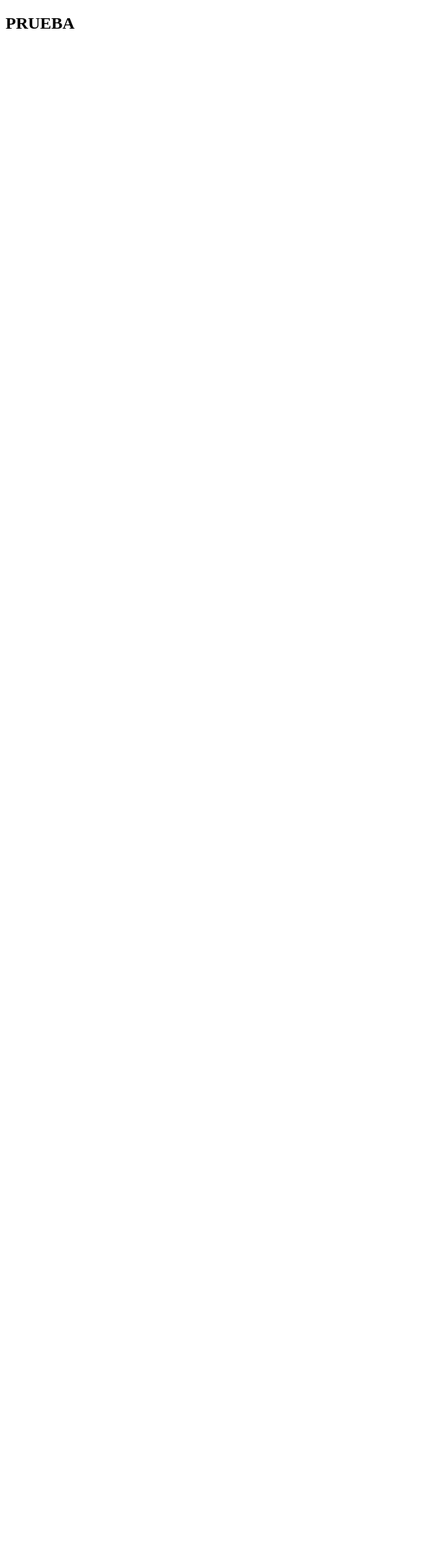
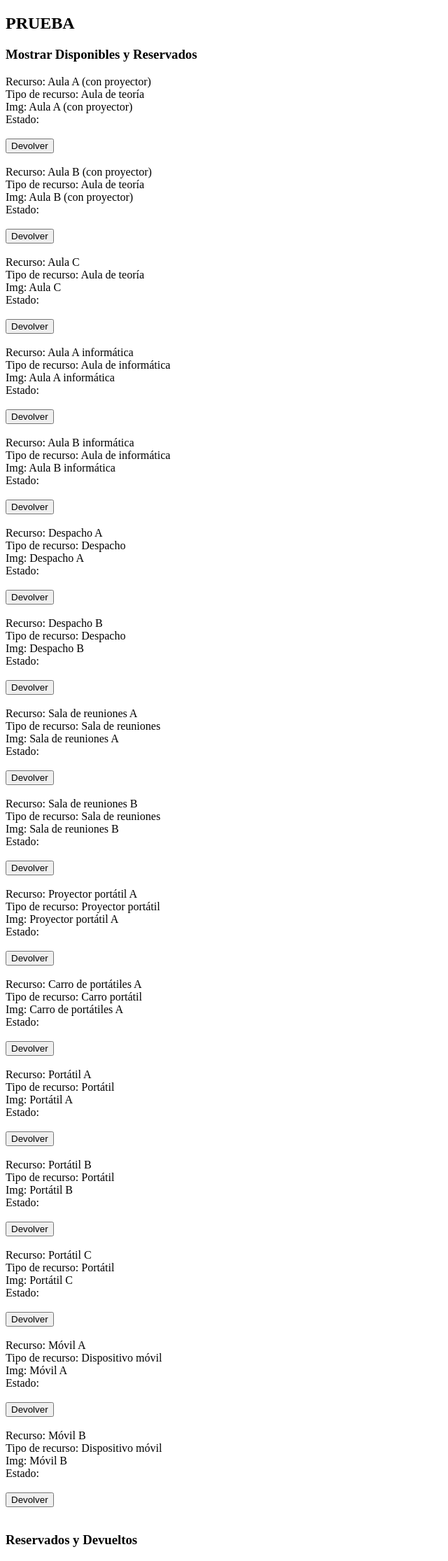
Before and after one commit to Proyecto2DNO/Proyecto2DNO, a PHP site: page / in a window 1280 px wide. Before the commit the part shown is almost empty. Shown: the whole page at 70% size, without its empty margins (0-640 px from the left). Before the commit the page ends 41 px from the top, so only its background shows below. Run offline with PHP 8.4, Linux system fonts and the light colour scheme; data comes from the database, SQL or seed files in the repository; data that the repository does not hold is empty.

Commit message:
Consultas para mostrar todos (Disponibles y Reservados) y otro para los filtros

```diff
--- a/ColegioDNO/index.php
+++ b/ColegioDNO/index.php
@@ -10,7 +10,29 @@
 	$conexion = mysqli_connect("localhost","root","","colegiodno");
 	$acentos=mysqli_query($conexion,"SET NAMES 'utf8'");
 
+	// MOSTRAR DISPONIBLES Y RESERVADOS
+	echo "<h3> Mostrar Disponibles y Reservados</h3>";
+	$query = "SELECT * FROM tbl_recursos";
+	$lanzarquery = mysqli_query($conexion,$query);
+	while($resultado=mysqli_fetch_array($lanzarquery)){
+		if($resultado['recurso_estado']=="Disponible"){
+			echo "Recurso: $resultado[recurso_nombre] </br>";
+			echo "Tipo de recurso: $resultado[recurso_tipo] </br>";
+			echo "Img: $resultado[recurso_nombre] </br>";
+			echo "Estado: $resultado[recurso_estado] </br></br>";
+			echo "<input type='submit' value='Reservar'> </br></br>";
+		} else {
+			echo "Recurso: $resultado[recurso_nombre] </br>";
+			echo "Tipo de recurso: $resultado[recurso_tipo] </br>";
+			echo "Img: $resultado[recurso_nombre] </br>";
+			echo "Estado: $resultado[recurso_estado] </br></br>";
+			echo "<input type='submit' value='Devolver'> </br></br>";
+		}
+	}
+
+
 	// MOSTRAR RESULTADOS
+	echo "<h3>Reservados y Devueltos</h3>";
 	$q = "SELECT tbl_reservasrecursos.reservarecurso_id, tbl_recursos.recurso_nombre, tbl_recursos.recurso_tipo, tbl_recursos.recurso_img, tbl_usuarios.usuario_nombre, tbl_reservasrecursos.reservarecurso_estado, tbl_reservasrecursos.reservarecurso_fechareserva, tbl_reservasrecursos.reservarecurso_fechadevolucion
 	FROM ((`tbl_reservasrecursos`
 	INNER JOIN tbl_recursos ON tbl_reservasrecursos.reservarecurso_recurso = tbl_recursos.recurso_id)
@@ -18,7 +40,7 @@
 	$busqueda = mysqli_query($conexion, $q);
 
 	while ($result=mysqli_fetch_array($busqueda)){
-		if($result['reservarecurso_estado']=="Disponible"){
+		if($result['reservarecurso_estado']=="Reservado"){
 			echo "<form name='reservar' action='index_proc.php' method='GET'>";
 			echo "Id: $result[reservarecurso_id] </br>";
 			echo "Recurso: $result[recurso_nombre] </br>";
@@ -36,7 +58,7 @@
 			echo "</br></br>";
 				// Se guarda en un tipo hidden para guardar el id.
 			echo "<input type='hidden' name='id' value='$result[reservarecurso_id]'>";
-				echo "<input type='submit' name='' value='Reservar'>";
+			echo "<input type='submit' name='' value='Devolver'>";
 			echo "</form>";
 
 			echo "</br></br></br>";
@@ -55,8 +77,8 @@
 				// echo "Fecha devolución: ";
 				// echo date ('G:i:s d-m-Y', strtotime($result['reservarecurso_fechadevolucion']));
 				// Se guarda en un tipo hidden para guardar el id.
-				echo "<input type='hidden' name='id' value='$result[reservarecurso_id]'>";
-				echo "<input type='submit' name='' value='Devolver'>";
+				// echo "<input type='hidden' name='id' value='$result[reservarecurso_id]'>";
+				// echo "<input type='submit' name='' value='Devolver'>";
 			echo "</form>";
 			echo "</br></br></br>";
 		}
```
Lines whose indentation alone changed are shown as unchanged.
